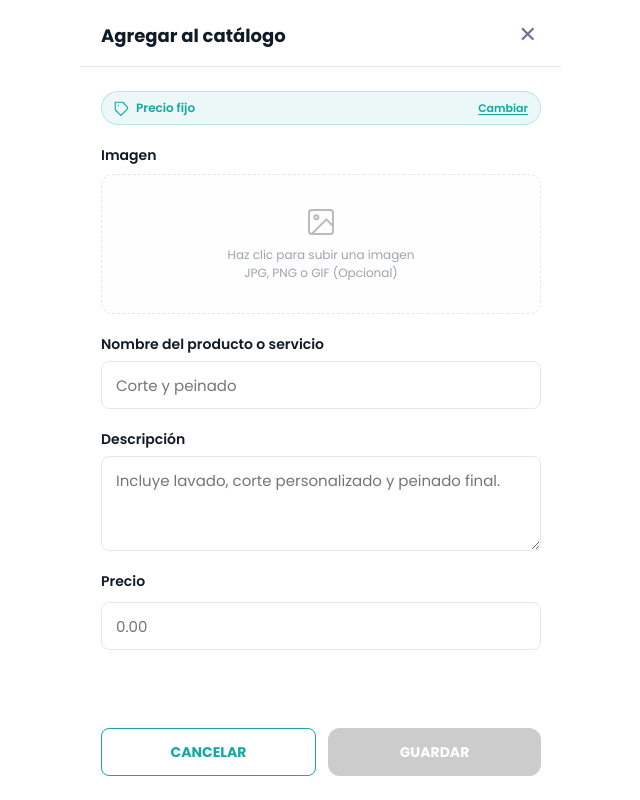
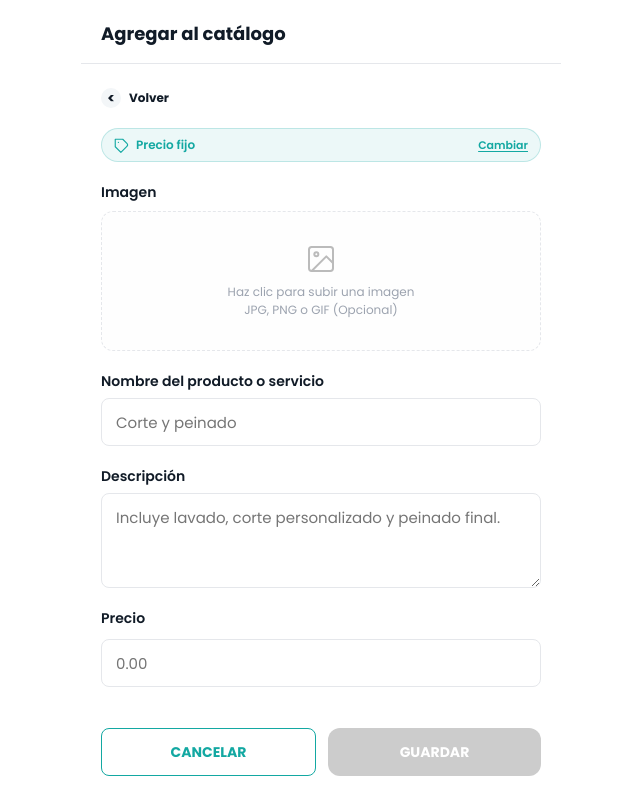
Before and after one commit to Car-fuentes/emprendebot-front, a React (Vite) app: page /catalogo/agregar in a window 1280 px wide. Shown: the whole page, without its empty margins (319-959 px from the left). Built offline with nearby package versions, Linux system fonts and the light colour scheme; no server answers; sample sign-in values are in the browser's storage.

Commit message:
logica de retorno en catalogo, igualada a FAQ y consulta

```diff
--- a/src/pages/CatalogPage.tsx
+++ b/src/pages/CatalogPage.tsx
@@ -76,8 +76,39 @@ export function CatalogPage() {
         <Avatar name={user?.nombre ?? ''} size={36} />
       </div>
 
+      <div style={{ padding: '18px 20px 0' }}>
+        <button
+          type="button"
+          onClick={() => navigate('/dashboard')}
+          style={{
+            display: 'inline-flex',
+            alignItems: 'center',
+            gap: 8,
+            padding: 0,
+            color: 'var(--color-text-primary)',
+            fontSize: 12,
+            fontWeight: 700,
+          }}
+        >
+          <span aria-hidden="true" style={{
+            width: 20,
+            height: 20,
+            display: 'inline-flex',
+            alignItems: 'center',
+            justifyContent: 'center',
+            borderRadius: '50%',
+            background: 'var(--color-surface-muted)',
+            fontSize: 14,
+            lineHeight: 1,
+          }}>
+            {'<'}
+          </span>
+          Volver
+        </button>
+      </div>
+
       {/* Título */}
-      <div style={{ padding: '24px 20px 8px', display: 'flex', alignItems: 'flex-start', justifyContent: 'space-between' }}>
+      <div style={{ padding: '14px 20px 8px', display: 'flex', alignItems: 'flex-start', justifyContent: 'space-between' }}>
         <div>
           <h1 style={{ fontSize: 26, fontWeight: 700, margin: 0, color: 'var(--color-text-primary)' }}>Catálogo</h1>
           <p style={{ fontSize: 14, color: 'var(--color-text-secondary)', margin: '4px 0 0' }}>Gestiona tus productos y servicios</p>
--- a/src/pages/ProductFormPage.tsx
+++ b/src/pages/ProductFormPage.tsx
@@ -149,16 +149,40 @@ export function ProductFormPage() {
         <h2 style={{ margin: 0, fontSize: 18, fontWeight: 700, color: 'var(--color-text-primary)' }}>
           {isEditing ? 'Editar producto' : 'Agregar al catálogo'}
         </h2>
-        <button
-          onClick={() => navigate('/catalogo')}
-          style={{ background: 'none', border: 'none', cursor: 'pointer', fontSize: 22, color: 'var(--color-text-secondary)', padding: 4, lineHeight: 1 }}
-        >
-          ✕
-        </button>
       </div>
 
       {/* Formulario */}
       <div style={{ padding: '24px 20px', display: 'flex', flexDirection: 'column', gap: 20, flex: 1 }}>
+
+        <button
+          type="button"
+          onClick={() => navigate('/catalogo')}
+          style={{
+            display: 'inline-flex',
+            alignItems: 'center',
+            alignSelf: 'flex-start',
+            gap: 8,
+            padding: 0,
+            color: 'var(--color-text-primary)',
+            fontSize: 12,
+            fontWeight: 700,
+          }}
+        >
+          <span aria-hidden="true" style={{
+            width: 20,
+            height: 20,
+            display: 'inline-flex',
+            alignItems: 'center',
+            justifyContent: 'center',
+            borderRadius: '50%',
+            background: 'var(--color-surface-muted)',
+            fontSize: 14,
+            lineHeight: 1,
+          }}>
+            {'<'}
+          </span>
+          Volver
+        </button>
 
         {/* Tipo de precio */}
         <div style={{
```
